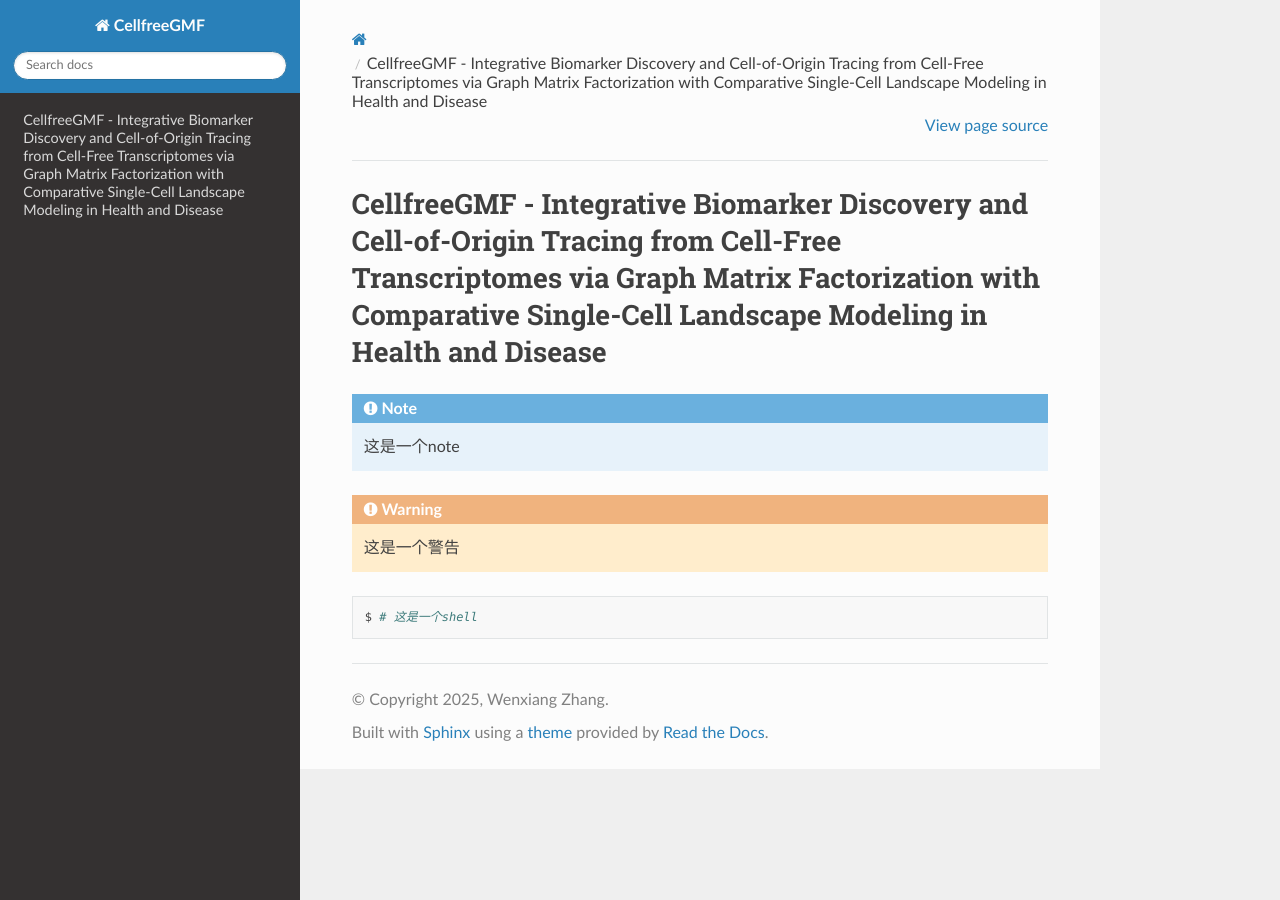
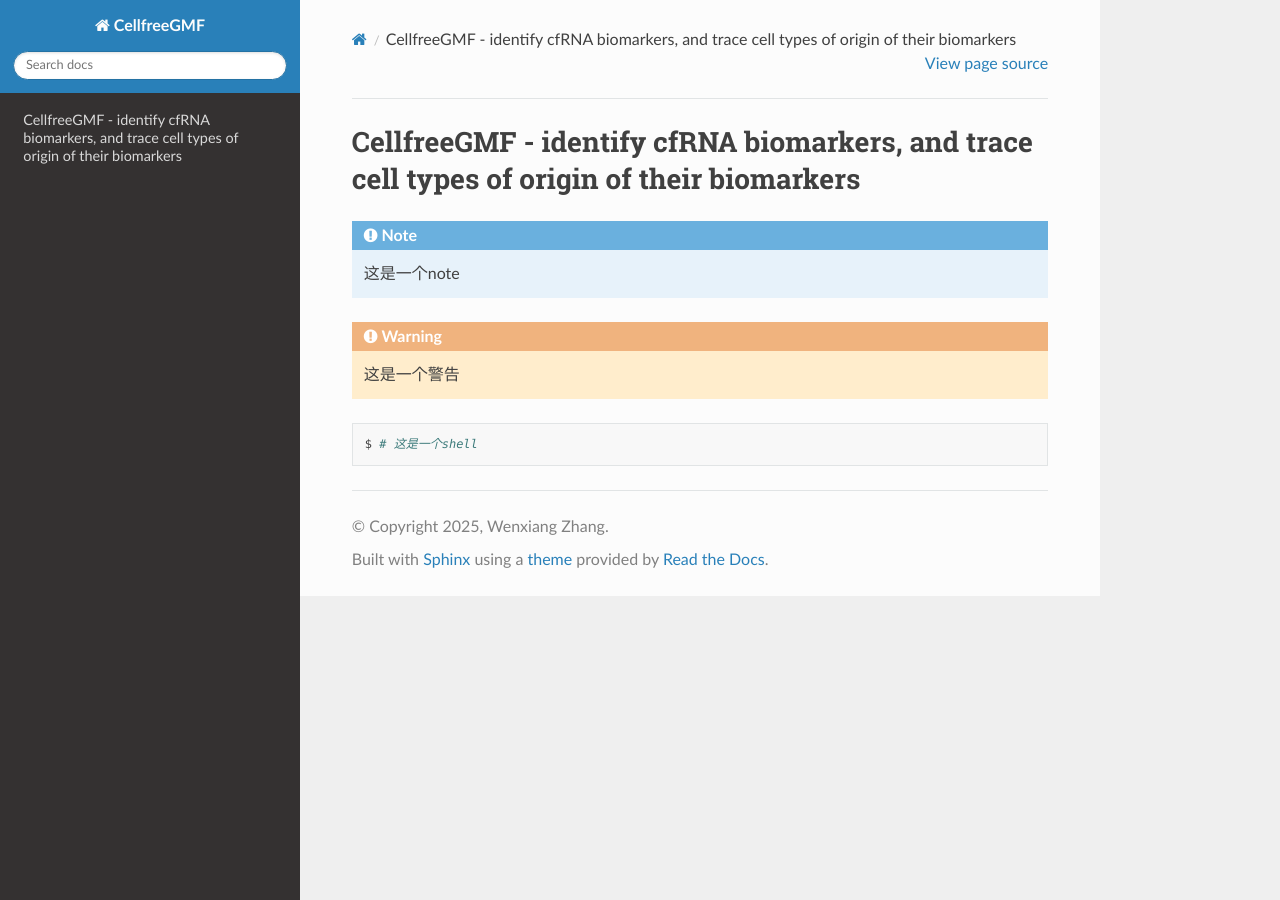
Before and after one commit to zwx94/CellFreeGMF_Tutorials, a Sphinx documentation site: the page built from source/index.rst, in a window 1280 px wide. Built offline with Sphinx 7.4.7 and the Read the Docs theme 3.1.0, drawn with Linux system fonts in a browser that asks for light colours.

Commit message:
Update index.rst

```diff
--- a/source/index.rst
+++ b/source/index.rst
@@ -3,7 +3,7 @@
    You can adapt this file completely to your liking, but it should at least
    contain the root `toctree` directive.
 
-CellfreeGMF - Integrative Biomarker Discovery and Cell-of-Origin Tracing from Cell-Free Transcriptomes via Graph Matrix Factorization with Comparative Single-Cell Landscape Modeling in Health and Disease
+CellfreeGMF - identify cfRNA biomarkers, and trace cell types of origin of their biomarkers
 =========================
 
 .. note::
```
